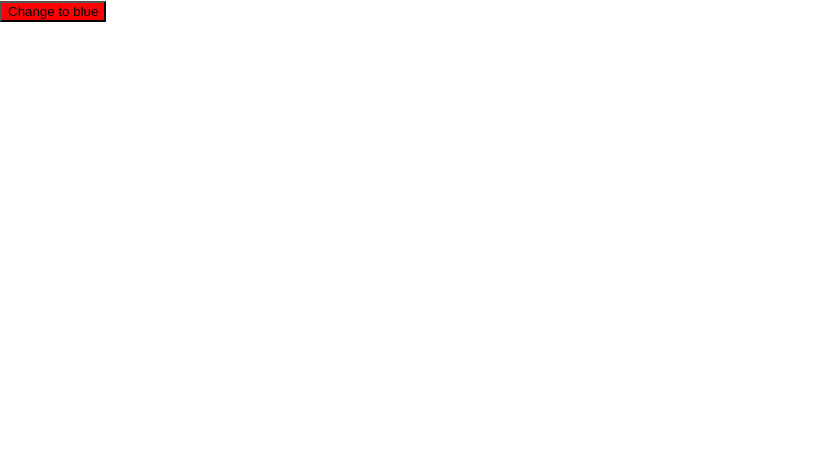
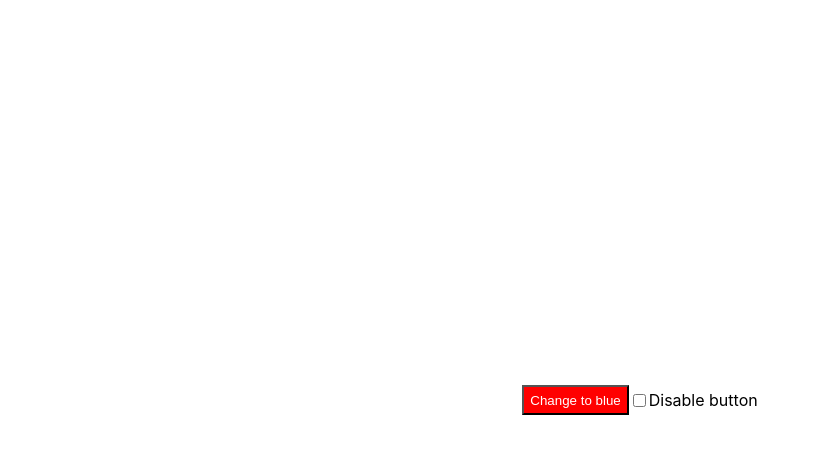
Before and after one commit to Djuppi/color-button, a React (Create React App) app: page / in a window 1280 px wide. Shown: the top 454 px of the page, without its empty margins (0-820 px from the left). Built offline with nearby package versions, Linux system fonts and the light colour scheme.

Commit message:
Made checkbox

```diff
--- a/src/App.js
+++ b/src/App.js
@@ -4,11 +4,15 @@ import { useState } from 'react';
 
 function App() {
   const [color, setColor] = useState('red');
+  const [check, setCheck] = useState(false);
 
   const newButtonColor = color === 'red' ? 'blue' : 'red';
   return (
-    <div>
-      <button onClick={() => setColor(newButtonColor)} style={{backgroundColor: color}}>Change to {newButtonColor}</button>
+    <div style={{display: 'flex', 'justify-content': 'center', 'align-items': 'center', height: '100vh'}}>
+      <button onClick={() => setColor(newButtonColor)} disabled={check} style={{backgroundColor: color, height: '30px', color: check ? 'grey' : 'white'}}>Change to {newButtonColor}</button>
+
+      <input type="checkbox" id="disable-button-checkbox" defaultChecked={check} onChange={(e) => setCheck(e.target.checked)} />
+      <label htmlFor='disable-button-checkbox'>Disable button</label>
     </div>
   );
 }
```
Also changed, not shown: 1 other file (tests, documents, lock files or other folders).
